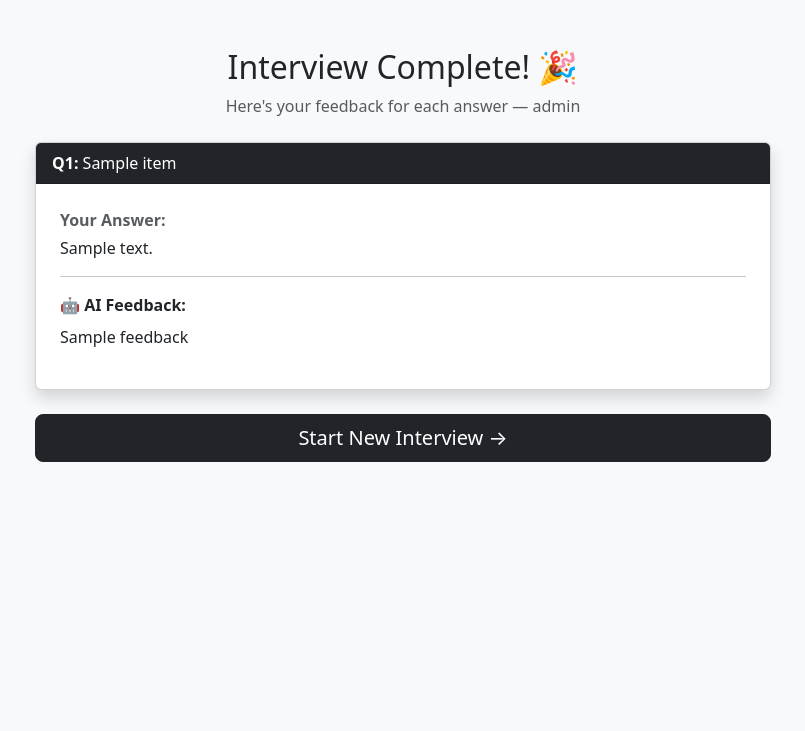
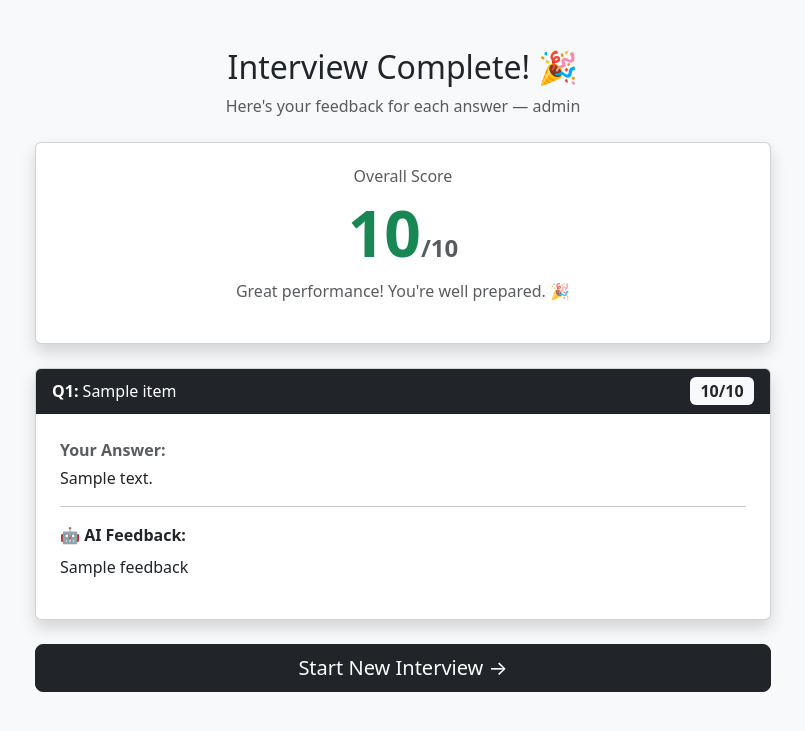
Before and after one commit to Lovesh-afk/AI-Mock-Interviewer, a Flask app: template templates/results.html in a window 1280 px wide. Shown: the part 56-787 px from the top of the page, without its empty margins (237-1042 px from the left). Run offline with Flask 3, Linux system fonts and the light colour scheme; the template is opened without the code that fills it: most values are stand-ins (such as "Sample title", 1, 10 or a date in 2020).

Commit message:
Add overall score and individual scores to result page

```diff
--- a/app.py
+++ b/app.py
@@ -34,12 +34,15 @@ Question: {question}
 Candidate's Answer: {answer}
 
 Evaluate this answer and provide:
-1. A score out of 10
+1. A score out of 10 (just the number, e.g. 7)
 2. What was good about the answer
 3. What could be improved
-4. A ideal sample answer in 2-3 lines
+4. An ideal sample answer in 2-3 lines
 
-Be concise and constructive."""
+Start your response with exactly this format:
+SCORE: [number]
+
+Then continue with the rest of the feedback."""
     response = client.models.generate_content(
         model="models/gemini-2.5-flash",
         contents=prompt
@@ -76,19 +79,33 @@ def answer():
     try:
         feedback = evaluate_answer(questions[current], answer_text, role)
     except Exception as e:
-        feedback = "⚠️ AI feedback unavailable right now (server busy). Try again in a moment."
-    feedbacks.append({"question": questions[current], "answer": answer_text, "feedback": feedback})
+        feedback = "SCORE: 0\n⚠️ AI feedback unavailable right now."
+
+    # Extract score from feedback
+    import re
+    score_match = re.search(r"SCORE:\s*(\d+)", feedback)
+    score = int(score_match.group(1)) if score_match else 0
+
+    # Remove the SCORE line from displayed feedback
+    clean_feedback = re.sub(r"SCORE:\s*\d+\n?", "", feedback).strip()
+
+    feedbacks.append({
+        "question": questions[current],
+        "answer": answer_text,
+        "feedback": clean_feedback,
+        "score": score
+    })
     session["feedbacks"] = feedbacks
     session["current"] = current + 1
 
     if current + 1 >= 5:
-        return render_template("results.html", feedbacks=feedbacks, role=role)
+        avg_score = round(sum(f["score"] for f in feedbacks) / len(feedbacks), 1)
+        return render_template("results.html", feedbacks=feedbacks, role=role, avg_score=avg_score)
 
     return render_template("interview.html",
                          question=questions[current + 1],
                          number=current + 2,
                          total=5,
                          role=role)
-
 if __name__ == "__main__":
     app.run(debug=True, use_reloader=False)
--- a/templates/results.html
+++ b/templates/results.html
@@ -20,11 +20,28 @@
                     <h2>Interview Complete! 🎉</h2>
                     <p class="text-muted">Here's your feedback for each answer — {{ role }}</p>
                 </div>
+                <div class="card shadow mb-4 text-center">
+                    <div class="card-body p-4">
+                        <h6 class="text-muted mb-2">Overall Score</h6>
+                        <h1 class="display-3 fw-bold
+                            {% if avg_score >= 7 %}text-success
+                            {% elif avg_score >= 5 %}text-warning
+                            {% else %}text-danger{% endif %}">
+                            {{ avg_score }}<span class="fs-4 text-muted">/10</span>
+                        </h1>
+                        <p class="text-muted">
+                            {% if avg_score >= 7 %}Great performance! You're well prepared. 🎉
+                            {% elif avg_score >= 5 %}Good effort! Keep practicing to improve. 💪
+                            {% else %}Keep practicing — you'll get there! 📚{% endif %}
+                        </p>
+                    </div>
+                </div>
 
                 {% for item in feedbacks %}
                 <div class="card shadow mb-4">
-                    <div class="card-header bg-dark text-white">
-                        <strong>Q{{ loop.index }}:</strong> {{ item.question }}
+                    <div class="card-header bg-dark text-white d-flex justify-content-between align-items-center">
+                        <span><strong>Q{{ loop.index }}:</strong> {{ item.question }}</span>
+                        <span class="badge bg-light text-dark fs-6">{{ item.score }}/10</span>
                     </div>
                     <div class="card-body p-4">
                         <div class="mb-3">
```
